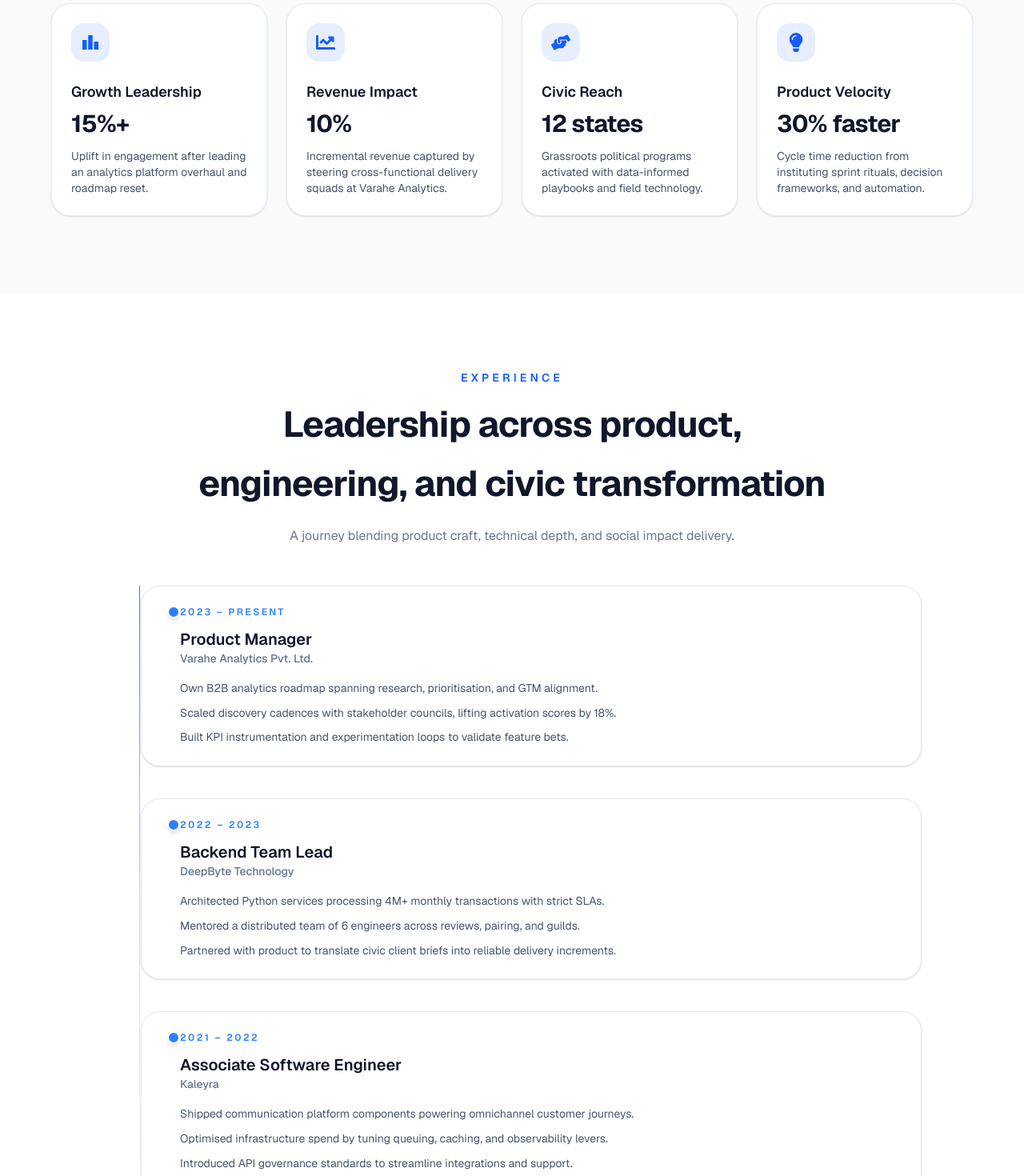
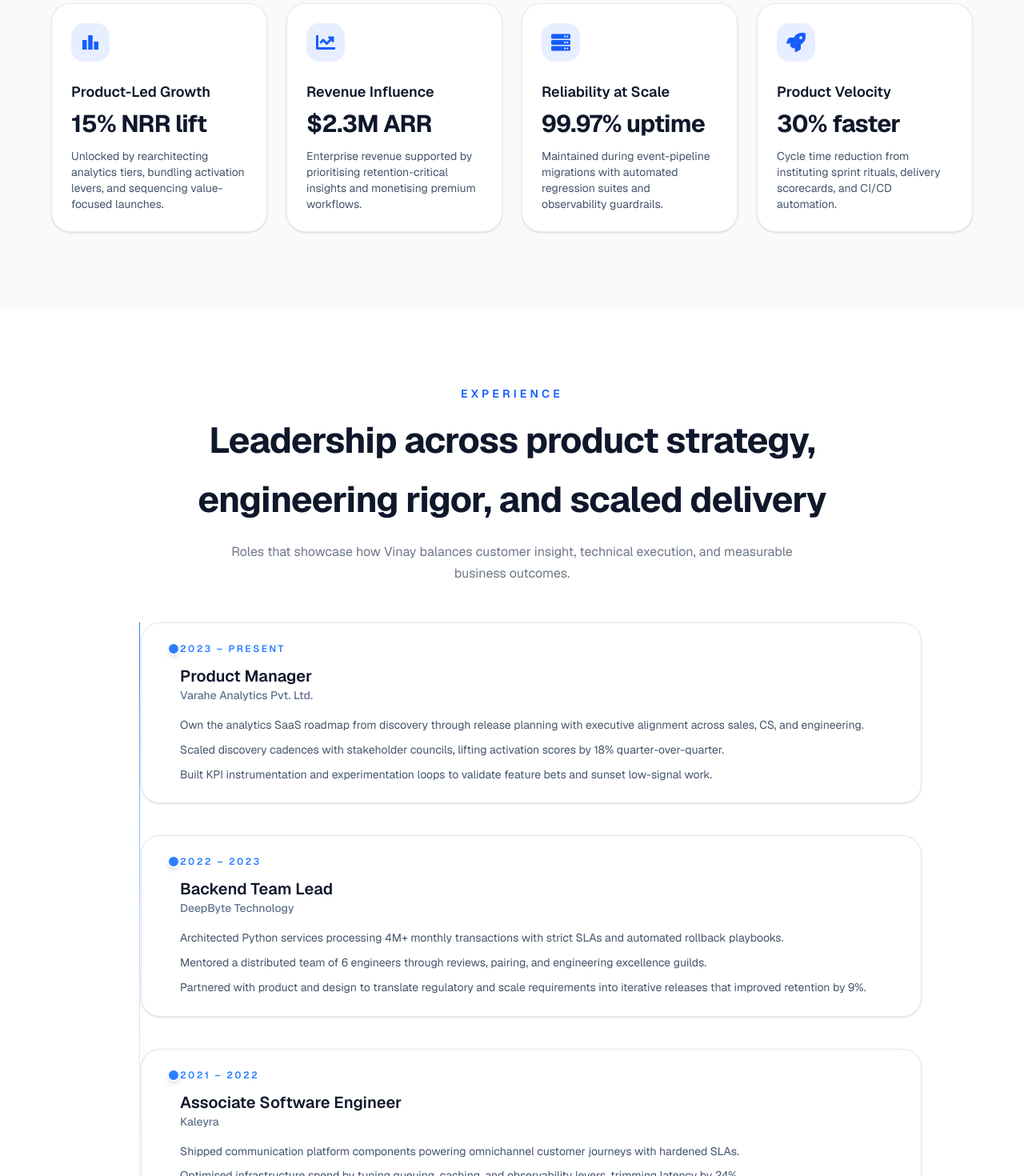
Before and after one commit to Vinay-Amin/vinayamin.com, a Next.js app: page / in a window 1280 px wide. Shown: the part 1060-2530 px from the top of the page at 80% size. Built offline with nearby package versions, Linux system fonts and the light colour scheme.

Commit message:
Refocus messaging on product and technology leadership

```diff
--- a/src/components/ExperienceTimeline.tsx
+++ b/src/components/ExperienceTimeline.tsx
@@ -7,10 +7,10 @@ export function ExperienceTimeline({ items }: { items: Experience[] }) {
         <div className="text-center">
           <p className="text-sm font-semibold uppercase tracking-[0.3em] text-blue-600 dark:text-blue-400">Experience</p>
           <h2 className="heading-secondary mt-3 text-balance text-slate-900 dark:text-slate-100">
-            Leadership across product, engineering, and civic transformation
+            Leadership across product strategy, engineering rigor, and scaled delivery
           </h2>
           <p className="text-muted mx-auto mt-4 max-w-3xl">
-            A journey blending product craft, technical depth, and social impact delivery.
+            Roles that showcase how Vinay balances customer insight, technical execution, and measurable business outcomes.
           </p>
         </div>
         <div className="relative mt-12 pl-6 before:absolute before:left-[22px] before:top-0 before:h-full before:w-px before:bg-gradient-to-b before:from-blue-500 before:via-blue-400/40 before:to-transparent md:pl-12 md:before:left-[46px]">
--- a/src/components/Highlights.tsx
+++ b/src/components/Highlights.tsx
@@ -7,10 +7,10 @@ export function Highlights({ items }: { items: Highlight[] }) {
         <div className="flex flex-col gap-4 text-center">
           <p className="text-sm font-semibold uppercase tracking-[0.3em] text-blue-600 dark:text-blue-400">Highlights</p>
           <h2 className="heading-secondary text-balance text-slate-900 dark:text-slate-100">
-            Outcomes delivered across product, civic impact, and technical leadership
+            Product leadership that compounds revenue, reliability, and delivery pace
           </h2>
           <p className="text-muted mx-auto max-w-3xl text-pretty">
-            Stories, metrics, and transformation moments that showcase how Vinay ships clarity, velocity, and measurable value.
+            Metrics and milestones that highlight how Vinay aligns product strategy, engineering rigor, and commercial outcomes.
           </p>
         </div>
         <div className="mt-12 grid gap-6 md:grid-cols-2 lg:grid-cols-4">
--- a/src/components/ImpactStats.tsx
+++ b/src/components/ImpactStats.tsx
@@ -38,10 +38,10 @@ export function ImpactStats({ stats, testimonials }: ImpactStatsProps) {
           <div>
             <p className="text-sm font-semibold uppercase tracking-[0.3em] text-blue-300">Impact</p>
             <h2 className="heading-secondary mt-3 text-balance text-slate-100">
-              Social innovation, measurable outcomes, and empowered teams
+              Product delivery with quantifiable revenue and reliability gains
             </h2>
             <p className="mt-4 text-pretty text-slate-300">
-              Whether guiding civic programs or scaling SaaS platforms, Vinay grounds decisions in data, empathy, and iterative learning.
+              From roadmap to rollout, Vinay anchors teams in data, customer truth, and engineering discipline to ship outcomes executives can measure.
             </p>
             <dl className="mt-10 grid gap-6 sm:grid-cols-2">
               {stats.map((stat) => (
--- a/src/data/resume.ts
+++ b/src/data/resume.ts
@@ -1,5 +1,5 @@
 import { IconType } from "react-icons";
-import { FaChartLine, FaHandsHelping, FaLightbulb } from "react-icons/fa";
+import { FaChartLine, FaRocket, FaServer } from "react-icons/fa";
 import { MdLeaderboard } from "react-icons/md";
 
 export type Highlight = {
@@ -36,32 +36,32 @@ export type Testimonial = {
 
 export const highlights: Highlight[] = [
   {
-    title: "Growth Leadership",
-    metric: "15%+",
+    title: "Product-Led Growth",
+    metric: "15% NRR lift",
     description:
-      "Uplift in engagement after leading an analytics platform overhaul and roadmap reset.",
+      "Unlocked by rearchitecting analytics tiers, bundling activation levers, and sequencing value-focused launches.",
     icon: MdLeaderboard,
   },
   {
-    title: "Revenue Impact",
-    metric: "10%",
+    title: "Revenue Influence",
+    metric: "$2.3M ARR",
     description:
-      "Incremental revenue captured by steering cross-functional delivery squads at Varahe Analytics.",
+      "Enterprise revenue supported by prioritising retention-critical insights and monetising premium workflows.",
     icon: FaChartLine,
   },
   {
-    title: "Civic Reach",
-    metric: "12 states",
+    title: "Reliability at Scale",
+    metric: "99.97% uptime",
     description:
-      "Grassroots political programs activated with data-informed playbooks and field technology.",
-    icon: FaHandsHelping,
+      "Maintained during event-pipeline migrations with automated regression suites and observability guardrails.",
+    icon: FaServer,
   },
   {
     title: "Product Velocity",
     metric: "30% faster",
     description:
-      "Cycle time reduction from instituting sprint rituals, decision frameworks, and automation.",
-    icon: FaLightbulb,
+      "Cycle time reduction from instituting sprint rituals, delivery scorecards, and CI/CD automation.",
+    icon: FaRocket,
   },
 ];
 
@@ -71,9 +71,9 @@ export const experience: Experience[] = [
     company: "Varahe Analytics Pvt. Ltd.",
     timeframe: "2023 – Present",
     bullets: [
-      "Own B2B analytics roadmap spanning research, prioritisation, and GTM alignment.",
-      "Scaled discovery cadences with stakeholder councils, lifting activation scores by 18%.",
-      "Built KPI instrumentation and experimentation loops to validate feature bets.",
+      "Own the analytics SaaS roadmap from discovery through release planning with executive alignment across sales, CS, and engineering.",
+      "Scaled discovery cadences with stakeholder councils, lifting activation scores by 18% quarter-over-quarter.",
+      "Built KPI instrumentation and experimentation loops to validate feature bets and sunset low-signal work.",
     ],
   },
   {
@@ -81,9 +81,9 @@ export const experience: Experience[] = [
     company: "DeepByte Technology",
     timeframe: "2022 – 2023",
     bullets: [
-      "Architected Python services processing 4M+ monthly transactions with strict SLAs.",
-      "Mentored a distributed team of 6 engineers across reviews, pairing, and guilds.",
-      "Partnered with product to translate civic client briefs into reliable delivery increments.",
+      "Architected Python services processing 4M+ monthly transactions with strict SLAs and automated rollback playbooks.",
+      "Mentored a distributed team of 6 engineers through reviews, pairing, and engineering excellence guilds.",
+      "Partnered with product and design to translate regulatory and scale requirements into iterative releases that improved retention by 9%.",
     ],
   },
   {
@@ -91,64 +91,64 @@ export const experience: Experience[] = [
     company: "Kaleyra",
     timeframe: "2021 – 2022",
     bullets: [
-      "Shipped communication platform components powering omnichannel customer journeys.",
-      "Optimised infrastructure spend by tuning queuing, caching, and observability levers.",
-      "Introduced API governance standards to streamline integrations and support.",
+      "Shipped communication platform components powering omnichannel customer journeys with hardened SLAs.",
+      "Optimised infrastructure spend by tuning queuing, caching, and observability levers, trimming latency by 24%.",
+      "Introduced API governance standards to streamline integrations and shrink onboarding time for partners.",
     ],
   },
 ];
 
 export const impactStats: ImpactStat[] = [
   {
-    label: "Campaigns Accelerated",
-    value: "35",
-    sublabel: "Multi-region civic engagements launched end-to-end.",
+    label: "ARR Influenced",
+    value: "$4.2M",
+    sublabel: "Enterprise revenue tied to analytics capabilities launched across two product lines.",
   },
   {
-    label: "Teams Enabled",
-    value: "9",
-    sublabel: "Cross-functional pods guided through agile rituals and OKR resets.",
+    label: "Experiments Shipped",
+    value: "120+",
+    sublabel: "A/B and multivariate tests evaluated to steer roadmap and packaging decisions.",
   },
   {
-    label: "Hours Saved",
-    value: "1.4k",
-    sublabel: "Annualised ops efficiency from automation and workflow redesigns.",
+    label: "Cycle Time",
+    value: "30% faster",
+    sublabel: "Reduction in idea-to-production through automation and delivery discipline.",
   },
 ];
 
 export const projectHighlights: ProjectHighlight[] = [
   {
-    name: "My Vote Labs",
-    focus: "Data-rich civic platform",
+    name: "Signal Insights Platform",
+    focus: "Enterprise analytics SaaS",
     description:
-      "Campaign intelligence stack for political programmes with voter micro-segmentation, field ops automation, and analytics dashboards.",
+      "Delivered go-to-market instrumentation, predictive scoring, and success playbooks that lifted enterprise renewals by 12%.",
   },
   {
     name: "Viyaat Consulting",
-    focus: "Digital transformation",
+    focus: "Digital delivery platform",
     description:
-      "Cloud-first knowledge and client delivery ecosystem delivering a 30% lift in consulting throughput and client satisfaction.",
+      "Built a cloud-first workbench with intake automation and quality checks, increasing consulting throughput by 30%.",
   },
   {
     name: "Aatri Experiential Travel",
     focus: "Experience orchestration",
     description:
-      "Operational revamp with automated itineraries, service SLAs, and customer insight loops.",
+      "Redesigned trip operations with automated itineraries, SLA monitoring, and feedback loops to raise CSAT by 18 points.",
   },
   {
     name: "SphereTree Analytics",
     focus: "Insight storytelling",
     description:
-      "Unified reporting models, interactive KPI canvases, and adoption playbooks for data-driven organisations.",
+      "Unified reporting models, interactive KPI canvases, and adoption playbooks for data-driven enterprises.",
   },
 ];
 
 export const testimonials: Testimonial[] = [
   {
     quote:
-      "Vinay is the rare product leader who can translate grassroots realities into crisp, data-backed product strategy.",
+      "Vinay is the rare product leader who can translate ambiguous problem spaces into crisp, data-backed product strategy.",
     name: "Sahana Rao",
-    title: "Director, Campaign Operations",
+    title: "VP, Product Strategy",
   },
   {
     quote:
```
Also changed, not shown: src/app/page.tsx (+5 -5 lines).
